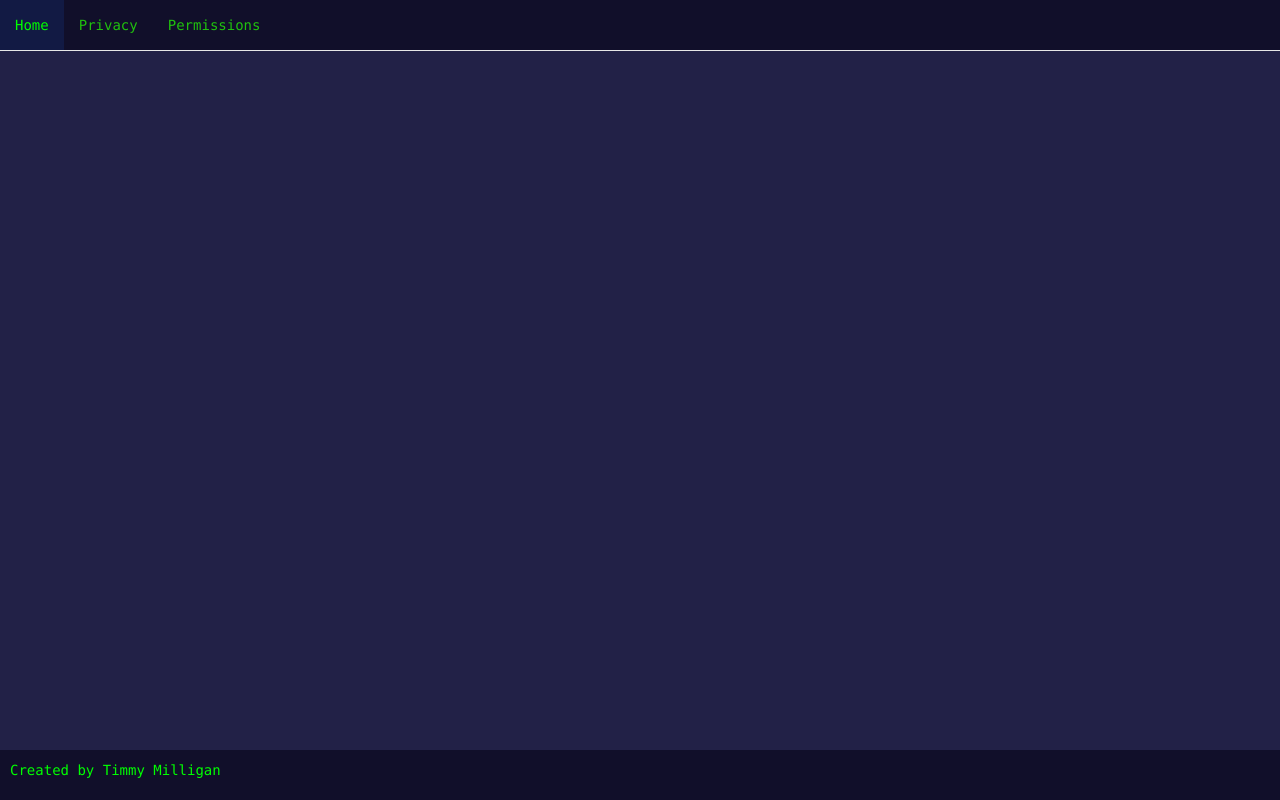
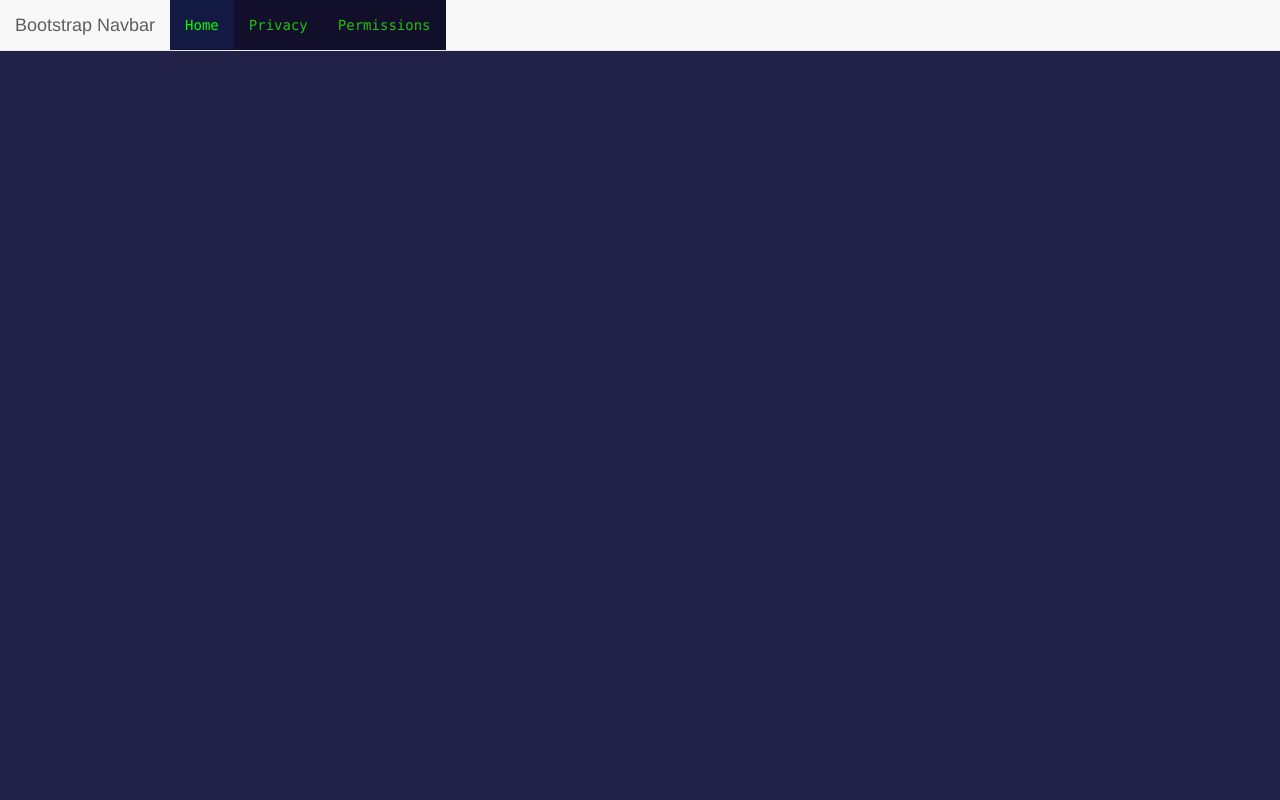
Before and after one commit to TimmyMill/New_Mode, a Flask app: page / in a window 1280 px wide. Run offline with Flask 2, Linux system fonts and the light colour scheme; some libraries are stand-ins or nearby versions.

Commit message:
New branch created for collapsible navbar. Code written for index.html

```diff
--- a/new_mode/static/css/main.css
+++ b/new_mode/static/css/main.css
@@ -1,6 +1,3 @@
-::-moz-placeholder {
-color: #000000;
-}
 
 /*
 Page Header
--- a/new_mode/templates/index.html
+++ b/new_mode/templates/index.html
@@ -4,34 +4,72 @@
 <head>
   <meta charset="UTF-8">
   <meta name="viewport" content="width=device-width, initial-scale=1">
+
   <title>Home</title>
+
+  <!-- Bootstrap CSS CDN -->
   <link rel="stylesheet" href="https://maxcdn.bootstrapcdn.com/bootstrap/3.3.7/css/bootstrap.min.css">
-  <!-- jQuery library -->
+  <!-- jQuery CDN -->
   <script src="https://ajax.googleapis.com/ajax/libs/jquery/3.2.1/jquery.min.js"></script>
-  <!-- Latest compiled JavaScript -->
+  <!-- Bootstrap JavaScript CDN -->
   <script src="https://maxcdn.bootstrapcdn.com/bootstrap/3.3.7/js/bootstrap.min.js"></script>
+  <!-- Custom CSS -->
   <link rel="stylesheet" href="/static/css/main.css">
 </head>
 
 <body>
-<header class="navbar">
-<!-- Navigation Bar -->
-  <div class="container">
-    <nav class="navbar  navbar-default navbar-fixed-top">
+
+<nav class="navbar navbar-default navbar-fixed-top">
+  <!-- Navbar Container -->
+  <div class="container-fluid">
+
+    <!-- Navbar Header [contains both toggle button and navbar brand] -->
+    <div class="navbar-header">
+      <!-- Toggle Button [handles opening navbar components on mobile screens] -->
+      <button type="button" class="navbar-toggle collapsed" data-toggle="collapse" data-target="#exampleNavComponents"
+              aria-expanded="false">
+        <i class="glyphicon glyphicon-menu-hamburger"></i>
+      </button>
+
+      <!-- Navbar Brand -->
+      <a href="#" class="navbar-brand">
+        Bootstrap Navbar
+      </a>
+    </div>
+
+    <!-- Navbar Collapse [contains navbar components] -->
+    <div class="collapse navbar-collapse" id="exampleNavComponents"> <!-- Data target -->
+
+      <!-- Navbar Menu -->
       <ul class="nav navbar-nav">
         <li class="active"><a href="#">Home</a></li>
         <li><a href="page1">Privacy</a></li>
         <li><a href="page2">Permissions</a></li>
       </ul>
-    </nav>
+
+    </div>
   </div>
-</header>
-<div class="container"></div>
-<footer class="footer">
-  <div class="col-container col-max col-gutters flex-block-lg flex-item-center-lg">
-    <p>Created by Timmy Milligan</p>
-  </div>
-</footer>
+
+</nav>
+
+{#<header class="navbar">#}
+{#<!-- Navigation Bar -->#}
+{#  <div class="container">#}
+{#    <nav class="navbar  navbar-default navbar-fixed-top">#}
+{#      <ul class="nav navbar-nav">#}
+{#        <li class="active"><a href="#">Home</a></li>#}
+{#        <li><a href="page1">Privacy</a></li>#}
+{#        <li><a href="page2">Permissions</a></li>#}
+{#      </ul>#}
+{#    </nav>#}
+{#  </div>#}
+{#</header>#}
+{#<div class="container"></div>#}
+{#<footer class="footer">#}
+{#  <div class="col-container col-max col-gutters flex-block-lg flex-item-center-lg">#}
+{#    <p>Created by Timmy Milligan</p>#}
+{#  </div>#}
+{#</footer>#}
 </body>
 </html>
 
--- a/new_mode/templates/page2.html
+++ b/new_mode/templates/page2.html
@@ -1,16 +1,22 @@
+
 <!DOCTYPE html>
 <html lang="en">
 <head>
   <meta charset="UTF-8">
   <meta name="viewport" content="width=device-width, initial-scale=1">
+
   <title>Permissions</title>
+
+  <!-- Bootstrap CSS CDN -->
   <link rel="stylesheet" href="https://maxcdn.bootstrapcdn.com/bootstrap/3.3.7/css/bootstrap.min.css">
   <!-- jQuery library -->
   <script src="https://ajax.googleapis.com/ajax/libs/jquery/3.2.1/jquery.min.js"></script>
   <!-- Latest compiled JavaScript -->
   <script src="https://maxcdn.bootstrapcdn.com/bootstrap/3.3.7/js/bootstrap.min.js"></script>
+  <!-- Custom CSS -->
   <link rel="stylesheet" href="/static/css/main.css">
 </head>
+
 <body>
 
 <header class="navbar">
```
